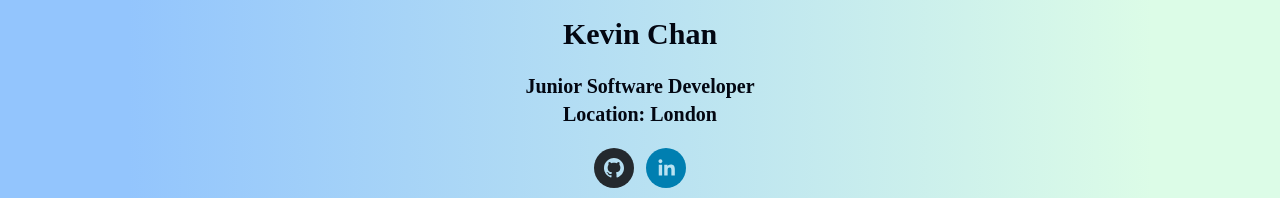
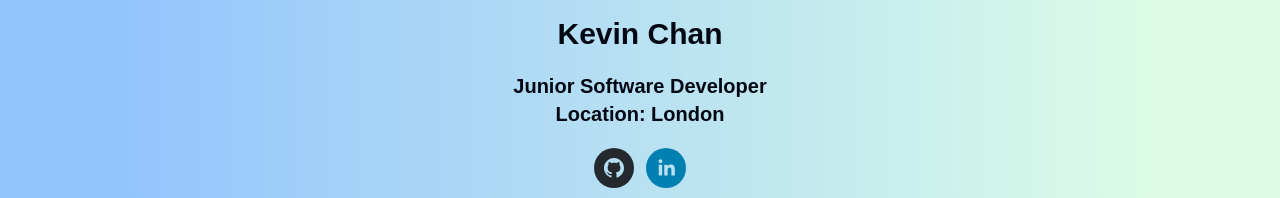
Before and after one commit to Sakhee89/Personal-Website, a React (Vite) app: page / in a window 1280 px wide. Shown: the top 198 px of the page. Built offline with nearby package versions, Linux system fonts and the light colour scheme.

Commit message:
change header font

```diff
--- a/src/index.css
+++ b/src/index.css
@@ -16,7 +16,7 @@ body {
 }
 
 .header {
-  font-family: zilla;
+  font-family: "Bebas Neue", sans-serif;
 }
 
 .custom-text-size {
```
